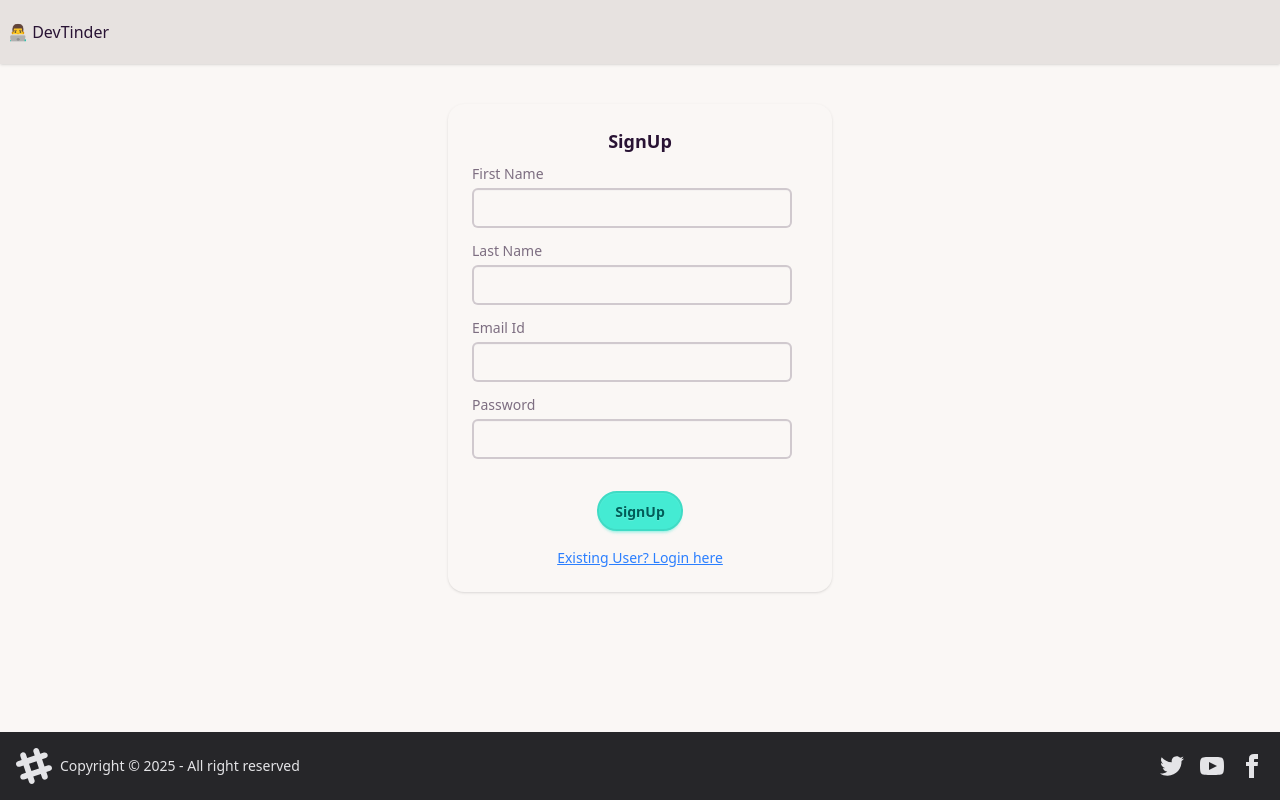
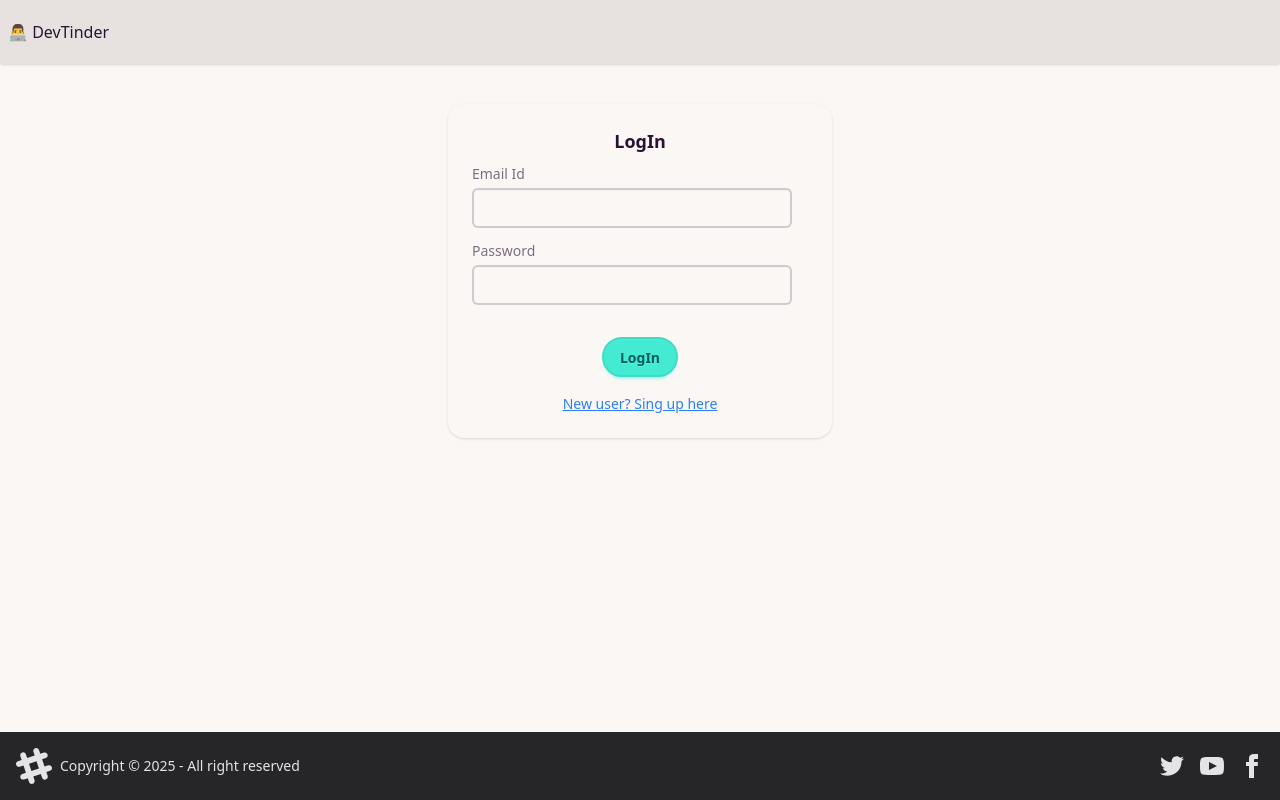
Before and after one commit to aakash2809/devTinder-web, a React (Vite) app: page /login in a window 1280 px wide. Built offline with nearby package versions, Linux system fonts and the light colour scheme; no server answers.

Commit message:
update login page default state

```diff
--- a/src/components/Login.jsx
+++ b/src/components/Login.jsx
@@ -10,7 +10,7 @@ const Login = () => {
   const [password, setPassword] = useState("");
   const [firstName, setFirstName] = useState("");
   const [lastName, setLastName] = useState("");
-  const [isLoginForm, setIsLoginForm] = useState(false);
+  const [isLoginForm, setIsLoginForm] = useState(true);
   const [error, setError] = useState('')
   const dispatch = useDispatch()
   const navigate = useNavigate();
```
